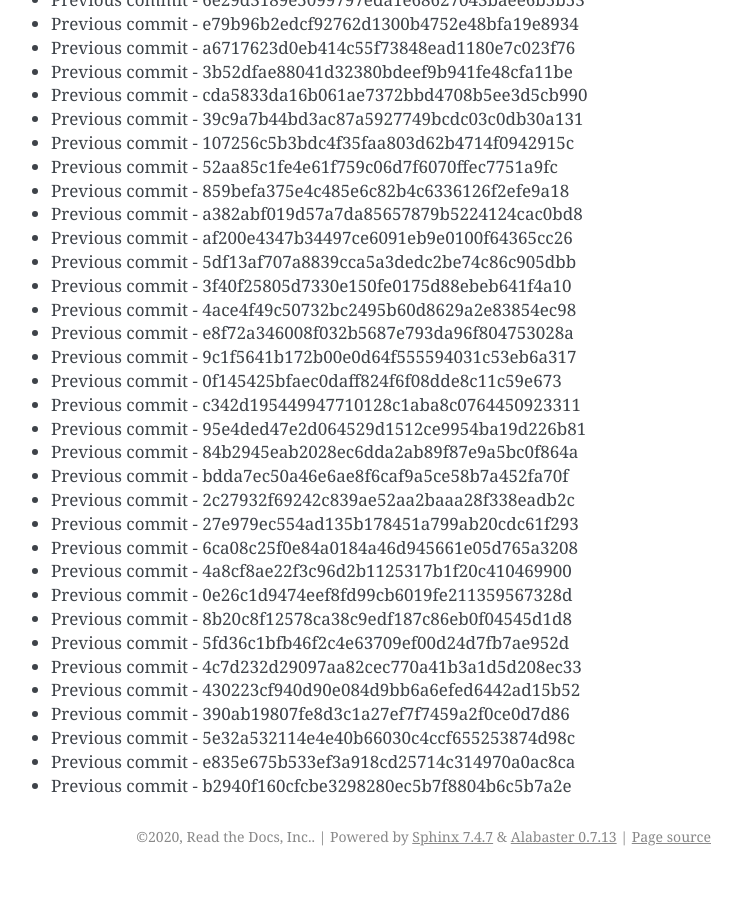
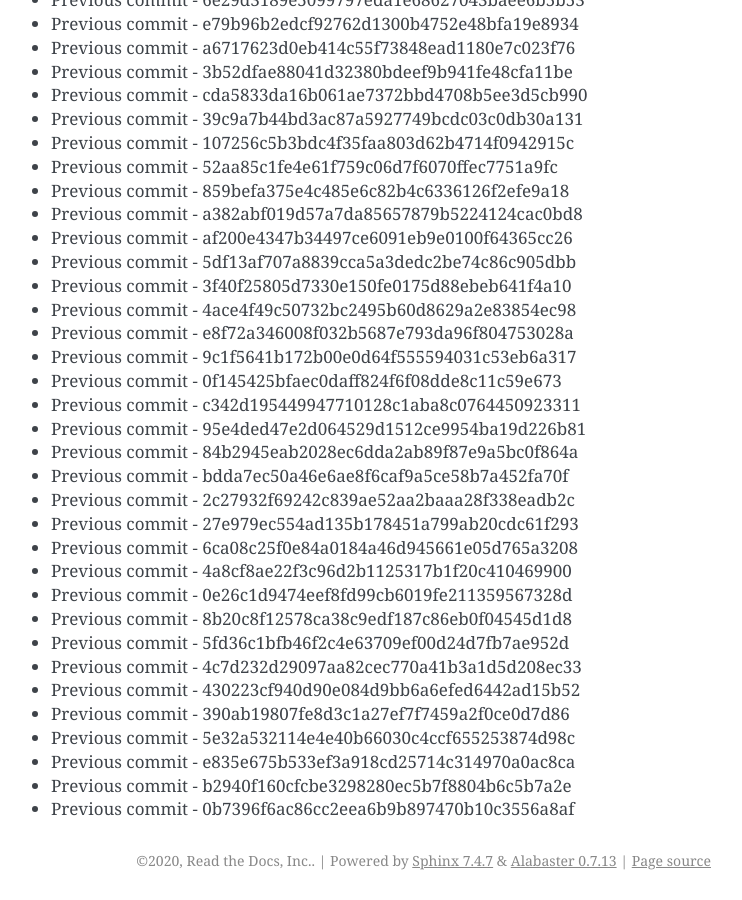
Before and after one commit to readthedocs/rtd-git-stresstest, a Sphinx documentation site: the page built from docs/updates.rst, in a window 1280 px wide and 900 px high, scrolled down 62194 px. Shown: the whole window, without its empty margins (399-1141 px from the left). Built offline with Sphinx 7.4.7, drawn with Linux system fonts in a browser that asks for light colours; before the commit the page ends 63070 px from its top, so only the background shows below that.

Commit message:
Generating commit from previous: 0b7396f6ac86cc2eea6b9b897470b10c3556a8af

```diff
--- a/docs/updates.rst
+++ b/docs/updates.rst
@@ -2645,3 +2645,4 @@ It can be tested for any performance characteristics.
 * Previous commit - 5e32a532114e4e40b66030c4ccf655253874d98c
 * Previous commit - e835e675b533ef3a918cd25714c314970a0ac8ca
 * Previous commit - b2940f160cfcbe3298280ec5b7f8804b6c5b7a2e
+* Previous commit - 0b7396f6ac86cc2eea6b9b897470b10c3556a8af
```
